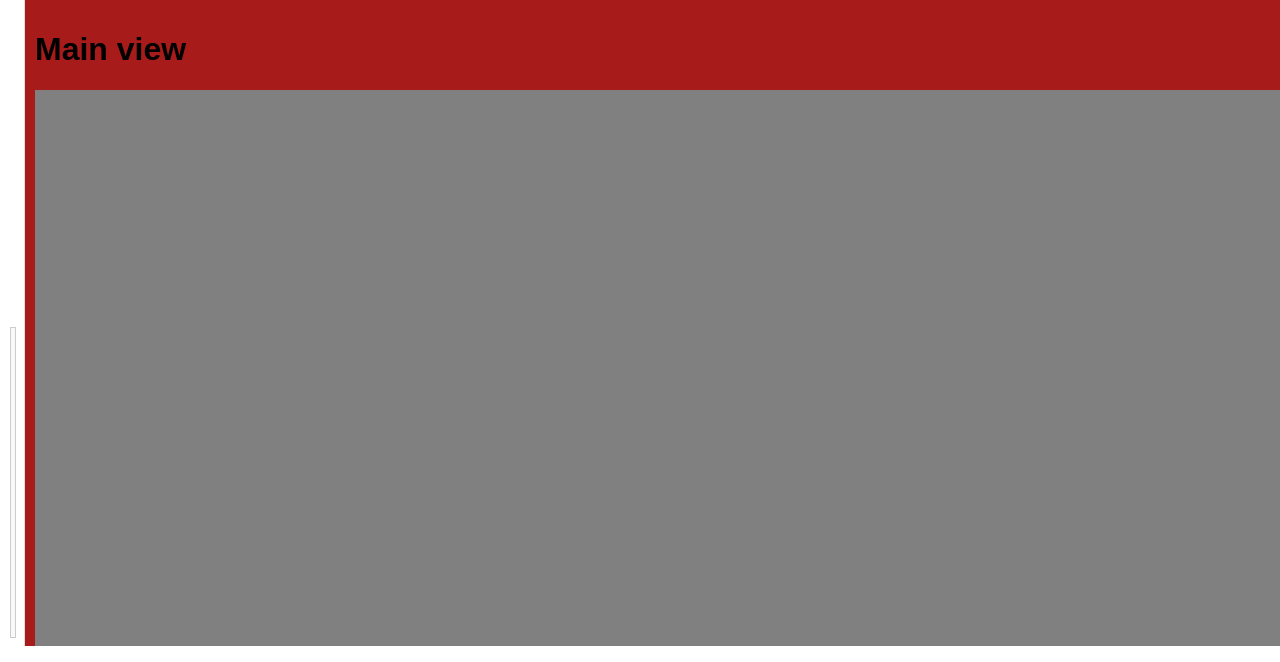
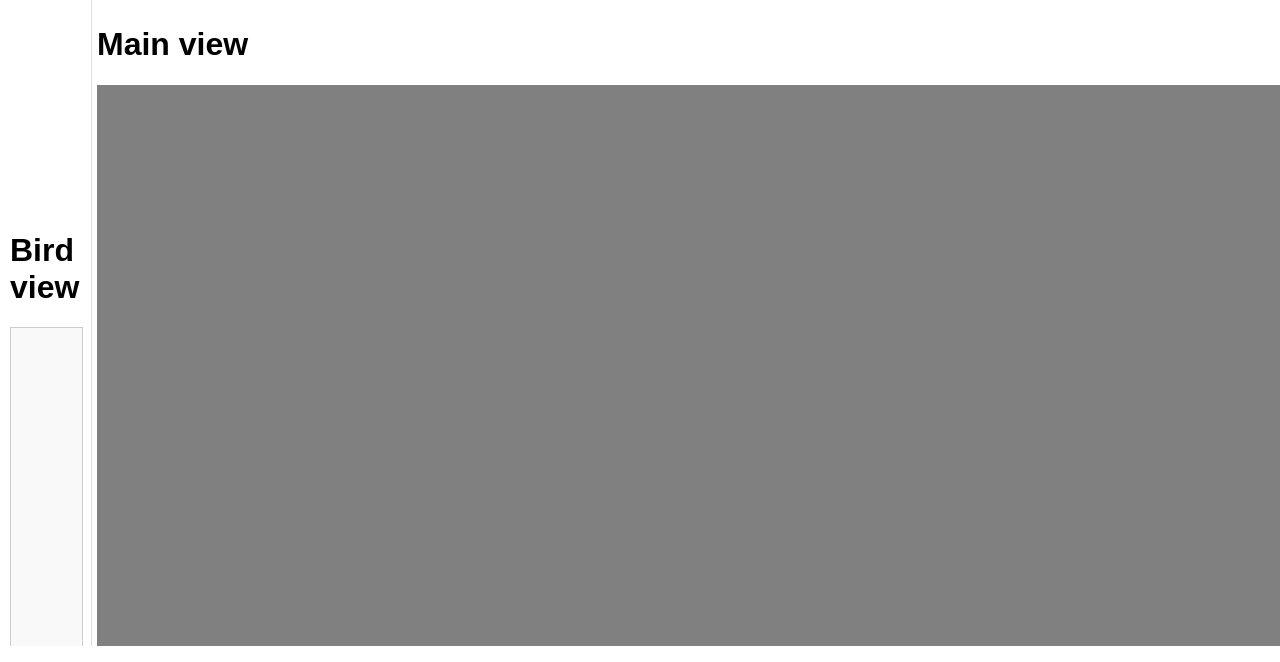
Before and after one commit to SOKTeam9/SOK-Tim-9, a Django app: page /simpleVisualizer/ in a window 1280 px wide. Shown: the part 154-816 px from the top of the page. Run offline with Django 5.2, Linux system fonts and the light colour scheme; data that the repository does not hold is empty.

Commit message:
ADD Bird view label

```diff
--- a/GraphVisualizer/graph_explorer/webapp/static/styles.css
+++ b/GraphVisualizer/graph_explorer/webapp/static/styles.css
@@ -118,6 +118,5 @@ button.reset:hover {
 
 .center {
   flex: 7;
-  padding: 10px;
-  background-color: rgb(167, 27, 27);
+  padding: 5px;
 }
--- a/GraphVisualizer/graph_explorer/webapp/templates/simple_template.html
+++ b/GraphVisualizer/graph_explorer/webapp/templates/simple_template.html
@@ -136,6 +136,7 @@
 </script>
 {% endblock %}
 {% block birdView %}
+<h1 class="text-center">Bird view</h1>
 <div id="bird-view" style="width:100%; height:100%; border:1px solid #ccc; background:#f9f9f9;">
 </div>
 <script>
```
